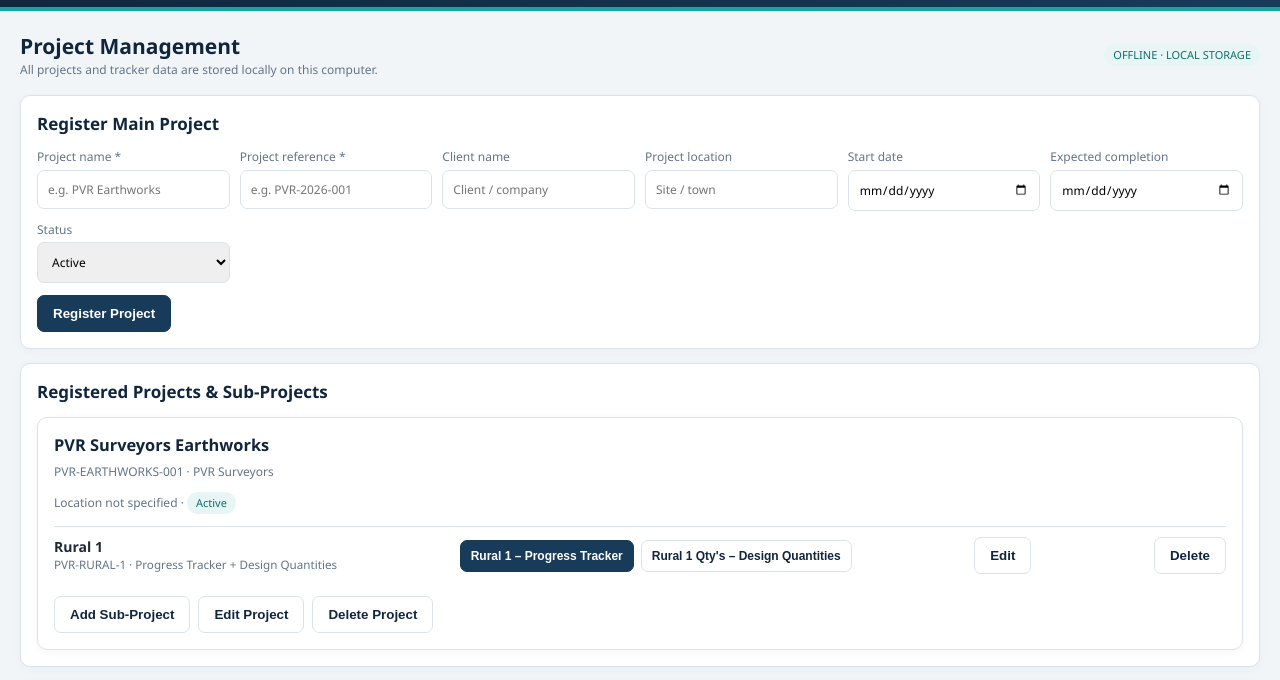
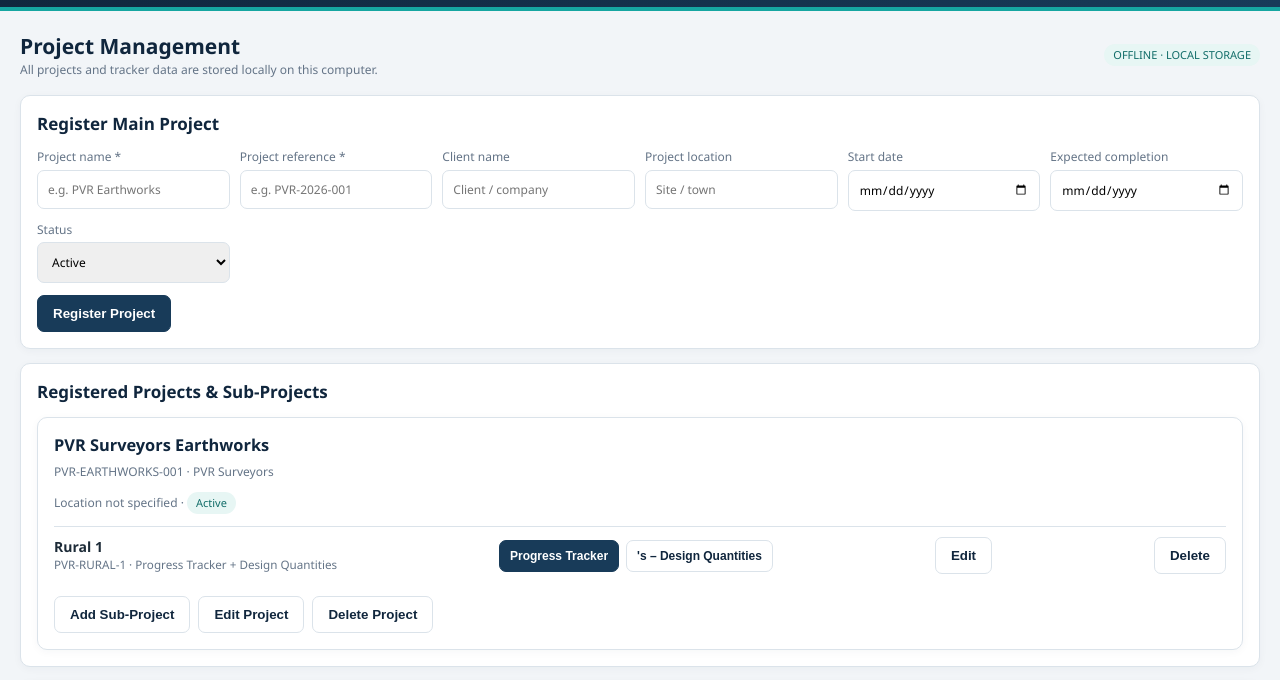
Before and after one commit to thoentity1/pvr-earthworks-progress-tracker_digitised, a plain HTML site: page index.html in a window 1280 px wide. Shown: the part 98-778 px from the top of the page. Drawn offline with Linux system fonts and the light colour scheme.

Commit message:
Refactor project list rendering and event handling

```diff
--- a/index.html
+++ b/index.html
@@ -115,7 +115,7 @@ function loadSnapshot(sub){activeSub=sub;STORE='tesEarthworks:'+sub.id;rows=fres
 function escHtml(x){return String(x??'').replace(/[&<>"']/g,c=>({'&':'&amp;','<':'&lt;','>':'&gt;','"':'&quot;',"'":'&#39;'}[c]))}
 async function drawProjects(){const ps=await allProjects();const list=$('projectList'),sel=$('subParent');sel.innerHTML=ps.map(p=>'<option value="'+p.id+'">'+escHtml(p.name)+' · '+escHtml(p.ref)+'</option>').join('');if(!ps.length)sel.innerHTML='<option value="">Register a project first</option>';
  if(!ps.length){list.innerHTML='<p class="status">No projects registered yet. Register your first main project above.</p>';return}
- list.innerHTML=ps.map(p=>'<article class="projectcard"><h3>'+escHtml(p.name)+'</h3><div class="status">'+escHtml(p.ref)+' · '+escHtml(p.client||'No client specified')+'</div><p class="status">'+escHtml(p.location||'Location not specified')+' · <span class="pill">'+escHtml(p.status||'Active')+'</span></p><div class="subrows">'+(p.subprojects||[]).map(sp=>'<div class="subrow"><div><strong>'+escHtml(sp.name)+'</strong><small>'+escHtml(sp.ref||'No reference')+' · Progress Tracker + Design Quantities</small></div><div class="submodule-actions"><button class="primary" data-open-project="'+p.id+'" data-open-sub="'+sp.id+'" data-open-view="progress">Rural 1 – Progress Tracker</button><button data-open-project="'+p.id+'" data-open-sub="'+sp.id+'" data-open-view="quantities">Rural 1 Qty&#39;s – Design Quantities</button></div><button data-edit-sub="'+p.id+'" data-sub-id="'+sp.id+'">Edit</button><button data-delete-sub="'+p.id+'" data-sub-id="'+sp.id+'">Delete</button></div>').join('')+'</div><div class="hub-actions"><button data-add-sub="'+p.id+'">Add Sub-Project</button><button data-edit-project="'+p.id+'">Edit Project</button><button data-delete-project="'+p.id+'">Delete Project</button></div></article>').join('');
+ list.innerHTML=ps.map(p=>'<article class="projectcard"><h3>'+escHtml(p.name)+'</h3><div class="status">'+escHtml(p.ref)+' · '+escHtml(p.client||'No client specified')+'</div><p class="status">'+escHtml(p.location||'Location not specified')+' · <span class="pill">'+escHtml(p.status||'Active')+'</span></p><div class="subrows">'+(p.subprojects||[]).map(sp=>'<div class="subrow"><div><strong>'+escHtml(sp.name)+'</strong><small>'+escHtml(sp.ref||'No reference')+' · Progress Tracker + Design Quantities</small></div><div class="submodule-actions"><button class="primary" data-open-project="'+p.id+'" data-open-sub="'+sp.id+'" data-open-view="progress"> Progress Tracker</button><button data-open-project="'+p.id+'" data-open-sub="'+sp.id+'" data-open-view="quantities">&#39;s – Design Quantities</button></div><button data-edit-sub="'+p.id+'" data-sub-id="'+sp.id+'">Edit</button><button data-delete-sub="'+p.id+'" data-sub-id="'+sp.id+'">Delete</button></div>').join('')+'</div><div class="hub-actions"><button data-add-sub="'+p.id+'">Add Sub-Project</button><button data-edit-project="'+p.id+'">Edit Project</button><button data-delete-project="'+p.id+'">Delete Project</button></div></article>').join('');
  list.querySelectorAll('[data-open-project]').forEach(b=>b.addEventListener('click',async()=>{const arr=await allProjects();activeProject=arr.find(p=>p.id===b.dataset.openProject);const sub=activeProject.subprojects.find(x=>x.id===b.dataset.openSub);saveActiveSnapshot();loadSnapshot(sub);const target=b.dataset.openView||'progress';const tab=document.querySelector('.tab[data-view="'+target+'"]');if(tab)tab.click()}));
  list.querySelectorAll('[data-add-sub]').forEach(b=>b.addEventListener('click',()=>{$('subParent').value=b.dataset.addSub;$('subName').focus()}));
  list.querySelectorAll('[data-edit-project]').forEach(b=>b.addEventListener('click',async()=>{const p=(await allProjects()).find(x=>x.id===b.dataset.editProject);if(!p)return;const name=prompt('Project name:',p.name);if(name===null)return;const ref=prompt('Project reference:',p.ref);if(ref===null)return;const client=prompt('Client name:',p.client||'');if(client===null)return;const location=prompt('Project location:',p.location||'');if(location===null)return;const status=prompt('Status (Active, On Hold, Completed):',p.status||'Active');if(status===null)return;const all=await allProjects();if(all.some(x=>x.id!==p.id&&x.ref.toLowerCase()===ref.trim().toLowerCase()))return alert('That project reference is already in use.');p.name=name.trim();p.ref=ref.trim();p.client=client.trim();p.location=location.trim();p.status=['Active','On Hold','Completed'].includes(status)?status:'Active';if(!p.name||!p.ref)return alert('Project name and reference are required.');await putProject(p);await drawProjects()}));
```
